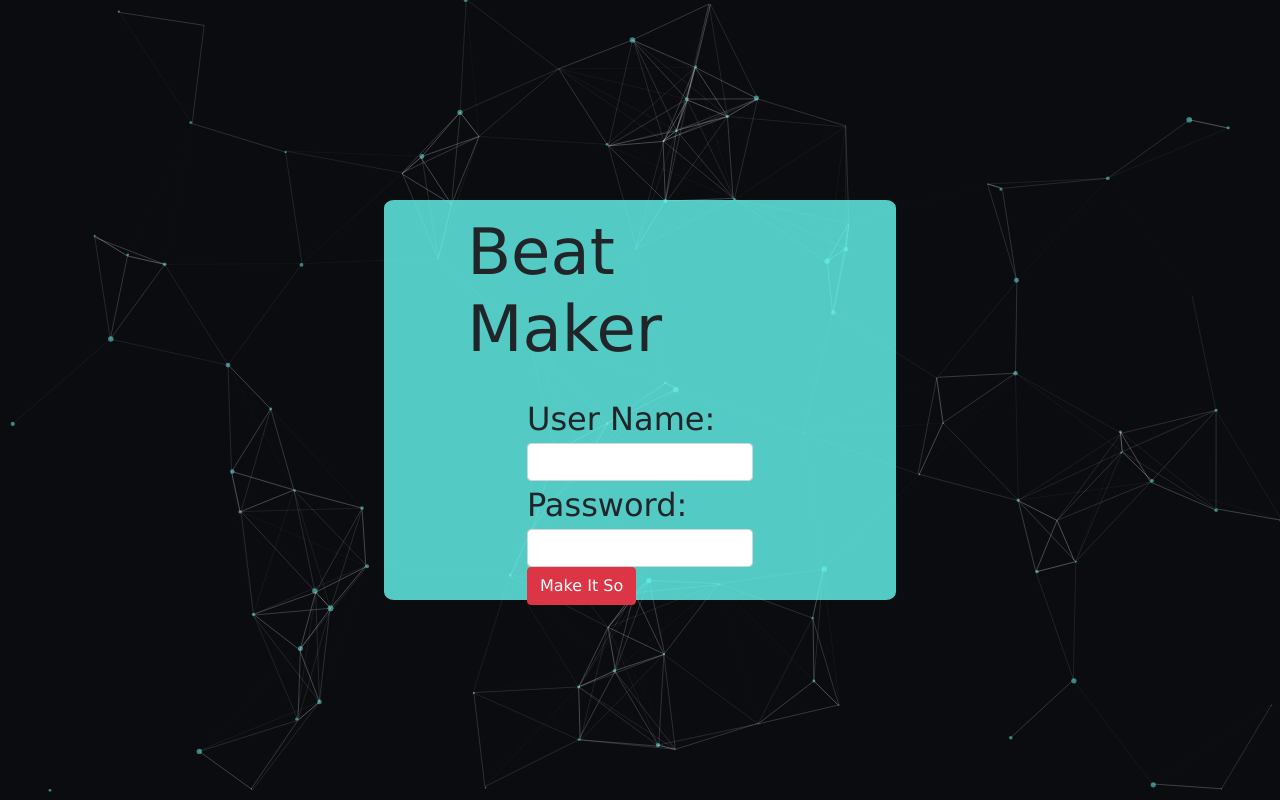
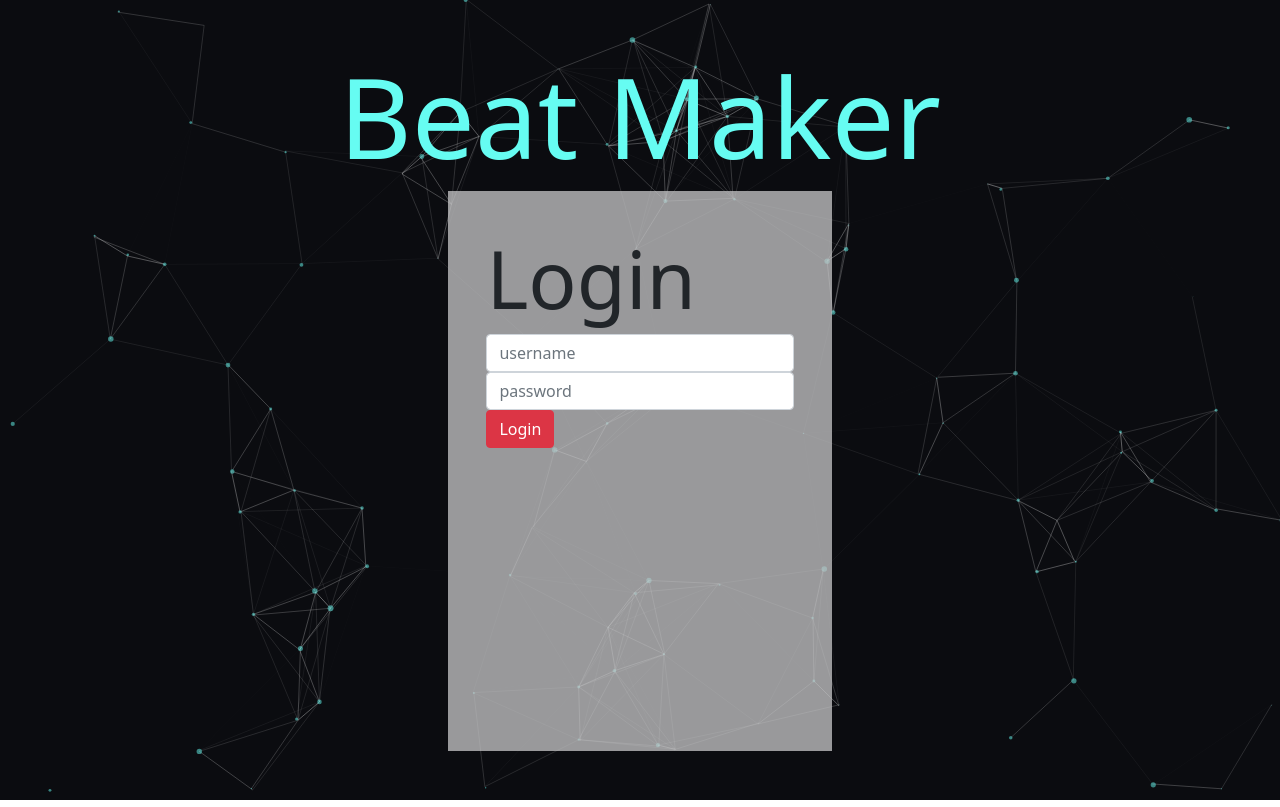
Before and after one commit to jrreap/beatmaker, a plain HTML site: page index.html in a window 1280 px wide. Drawn offline with nearby package versions, Linux system fonts and the light colour scheme.

Commit message:
login page

```diff
--- a/css/index.css
+++ b/css/index.css
@@ -1,5 +1,5 @@
 body{
-    font-family: Verdana, Geneva, Tahoma, sans-serif;
+
 }
 
 #particles {
@@ -29,20 +29,19 @@ body{
 .login-box{
     display: flex;
     flex-direction: column;
-    justify-content: center;
-    align-items: center;
-    background-color: #66fcf2cc !important;
-    height:50%;
-    width:40%;
-    padding: 5%;
-    border-radius: 2%;
+    /* justify-content: center; */
+    /* align-items: center; */
+    background-color: #c5c6c7c2 !important;
+    height:70%;
+    width:30%;
+    padding: 3%;
 }
 
-#login-box-header{
-    font-size: 4rem;
-    padding:5%;
+#title{
+    font-size: 7rem;
+    color: #66fcf2
 }
 
 .form-group{
-    font-size: 2rem;
+    font-size: 2.5rem;
 }
--- a/index.html
+++ b/index.html
@@ -13,18 +13,19 @@
     <body>
         <div id="particles">
             <div class="page">
+                <h1 class="display-1" id="title">Beat Maker</h1>
                 <div class="login-box">
-                    <h1 id="login-box-header">Beat Maker</h1>
+                    <h2 class="display-1" id="login-box-header"> Login</h2>
                     <form id='nameform'>
-                        <div class='form-group'>
-                            <label for='fname'>User Name:</label>
-                            <input id='fname' type='text' class='form-control' required>
+                        <div class='form-group display-1'>
+                            <!-- <label for='fname'>User Name:</label> -->
+                            <input class="form-control" id="exampleFormControlInput1" placeholder="username" id='fname' type='text' class='form-control' required>
                         </div>
-                        <div class='form-group'>
-                            <label for='lname'>Password:</label>
-                            <input id='lname' type='text' class='form-control' required>
+                        <div class='form-group display-1'>
+                            <!-- <label for='lname'>Password:</label> -->
+                            <input class="form-control" id="exampleFormControlInput1" placeholder="password" id='lname' type='password' class='form-control' required>
                         </div>
-                        <input type='submit' id='submit-btn' class='btn btn-danger' value='Make It So'>
+                        <input type='submit' id='submit-btn' class='btn btn-danger' value='Login'>
                     </form>
                 </div>
             </div>
```
